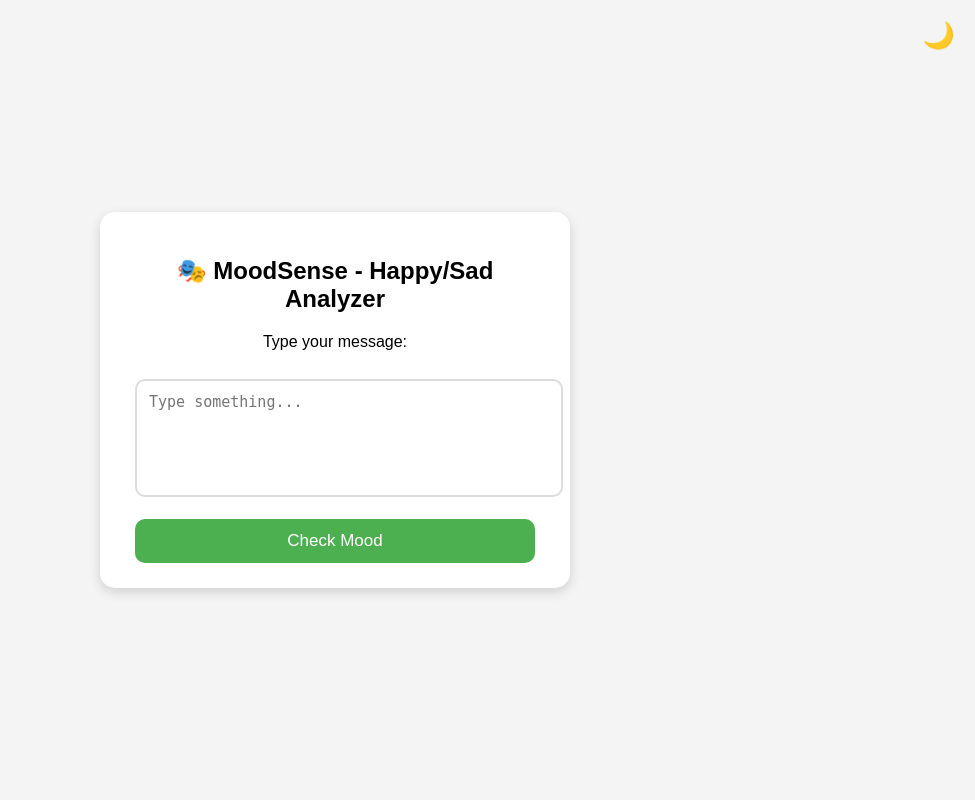
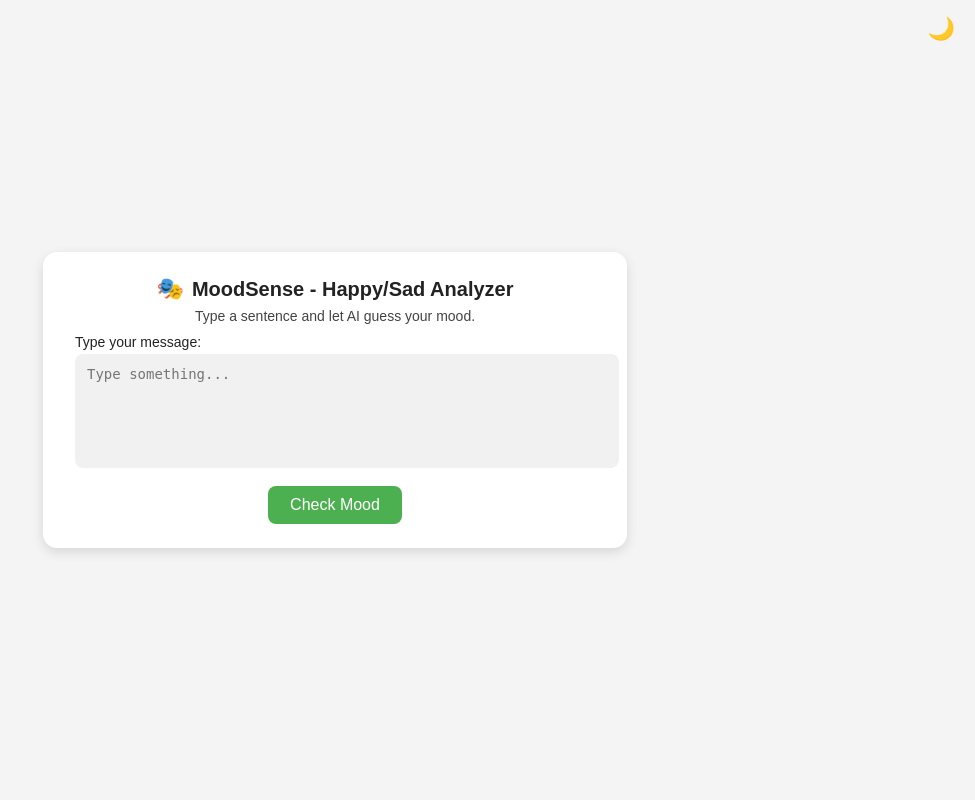
Before and after one commit to 1rajkamal/MoodSense, a Flask app: page / in a window 1280 px wide. Shown: the whole page, without its empty margins (305-1280 px from the left). Run offline with Flask 3, Linux system fonts and the light colour scheme; parts of the project's set-up code (start-up, migrations or seed data) failed here and were passed over.

Commit message:
Improve UI: theme memory + colored progress bar

```diff
--- a/templates/index.html
+++ b/templates/index.html
@@ -6,117 +6,231 @@
     <style>
         body {
             font-family: Arial, sans-serif;
-            background: var(--bg-color, #f4f4f4);
             display: flex;
             justify-content: center;
             align-items: center;
             height: 100vh;
-            transition: background 0.4s ease;
             margin: 0;
+            transition: background 0.3s ease, color 0.3s ease;
+        }
+
+        body.light {
+            background: #f4f4f4;
+            color: #222;
+        }
+
+        body.dark {
+            background: #121212;
+            color: #f5f5f5;
         }
 
         .card {
-            background: var(--card-bg, white);
-            padding: 25px 35px;
-            border-radius: 15px;
-            box-shadow: 0 4px 12px rgba(0,0,0,0.15);
-            width: 400px;
+            background: white;
+            padding: 24px 32px;
+            border-radius: 14px;
+            box-shadow: 0 4px 12px rgba(0,0,0,0.12);
+            width: 520px;
             text-align: center;
-            transition: background 0.4s;
+            transition: background 0.3s ease, box-shadow 0.3s ease;
+        }
+
+        body.dark .card {
+            background: #1f1f1f;
+            box-shadow: 0 4px 18px rgba(255,255,255,0.08);
+        }
+
+        .title-row {
+            display: flex;
+            justify-content: center;
+            align-items: center;
+            gap: 8px;
+            margin-bottom: 6px;
+        }
+
+        .subtitle {
+            margin-top: 4px;
+            margin-bottom: 8px;
+            font-size: 14px;
+            opacity: 0.85;
+        }
+
+        .label-text {
+            margin-top: 10px;
+            margin-bottom: 4px;
+            font-size: 14px;
+            text-align: left;
         }
 
         textarea {
             width: 100%;
             height: 90px;
             padding: 12px;
-            margin-top: 12px;
-            border-radius: 10px;
-            border: 2px solid var(--border-color, #ddd);
+            border-radius: 8px;
+            border: none;
             resize: none;
-            font-size: 15px;
+            font-size: 14px;
+            background: #f1f1f1;
+        }
+
+        textarea:focus {
+            outline: none;
+            box-shadow: 0 0 0 2px rgba(76,175,80,0.25);
+        }
+
+        body.dark textarea {
+            background: #171717;
+            color: #f5f5f5;
         }
 
         button {
-            margin-top: 18px;
-            padding: 12px;
-            width: 100%;
-            border-radius: 10px;
+            margin-top: 14px;
+            padding: 10px 22px;
+            border-radius: 8px;
             border: none;
             cursor: pointer;
-            font-size: 17px;
+            font-size: 16px;
             background: #4CAF50;
             color: white;
-            transition: 0.3s;
         }
 
-        .result {
+        .theme-toggle {
+            position: absolute;
+            top: 16px;
+            right: 20px;
+            cursor: pointer;
+            font-size: 22px;
+        }
+
+        .result-main {
             margin-top: 18px;
             font-size: 20px;
-            font-weight: bold;
+            font-weight: 600;
         }
 
-        .bar-container {
-            width: 100%;
-            height: 14px;
-            background: #ddd;
-            border-radius: 10px;
-            margin-top: 10px;
+        .result-main.happy {
+            color: #2e7d32;
         }
 
-        .bar {
-            height: 100%;
-            width: 0%;
-            transition: width 1s ease;
-            border-radius: 10px;
+        .result-main.sad {
+            color: #c62828;
         }
 
-        .toggle {
-            cursor: pointer;
-            font-size: 26px;
-            position: absolute;
-            top: 20px;
-            right: 20px;
+        body.dark .result-main.happy {
+            color: #8bc34a;
+        }
+
+        body.dark .result-main.sad {
+            color: #ff8a80;
+        }
+
+        .conf-text {
+            margin-top: 6px;
+            font-size: 14px;
+            opacity: 0.85;
+        }
+
+        .progress-wrapper {
+            margin-top: 8px;
+            width: 100%;
+        }
+
+        .progress-track {
+            width: 100%;
+            height: 10px;
+            background: #e0e0e0;
+            border-radius: 999px;
+            overflow: hidden;
+        }
+
+        body.dark .progress-track {
+            background: #555;
+        }
+
+        .progress-fill {
+            height: 100%;
+            width: 0;
+            border-radius: 999px;
+            transition: width 0.4s ease;
+        }
+
+        .progress-fill.happy {
+            background: linear-gradient(90deg, #66bb6a, #2e7d32);
+        }
+
+        .progress-fill.sad {
+            background: linear-gradient(90deg, #ef5350, #c62828);
         }
     </style>
 </head>
-<body>
-
-<span class="toggle" onclick="toggleTheme()">🌙</span>
+<body class="light" id="page-body">
+    <span class="theme-toggle" id="themeToggle" onclick="toggleTheme()">🌙</span>
 
     <div class="card">
-    <h2>🎭 MoodSense - Happy/Sad Analyzer</h2>
-    <p>Type your message:</p>
+        <div class="title-row">
+            <div style="font-size:22px;">🎭</div>
+            <div style="font-size:20px;font-weight:600;">MoodSense - Happy/Sad Analyzer</div>
+        </div>
+        <div class="subtitle">Type a sentence and let AI guess your mood.</div>
 
+        <div class="label-text">Type your message:</div>
         <form method="POST">
             <textarea name="message" placeholder="Type something...">{{ user_text }}</textarea>
+            <br>
             <button type="submit">Check Mood</button>
         </form>
 
         {% if mood %}
-        <div class="result">{{ mood }} {{ emoji }}</div>
-        <p>Confidence: {{ confidence }}%</p>
+            <div class="result-main {% if 'HAPPY' in mood %}happy{% elif 'SAD' in mood %}sad{% endif %}">
+                {{ mood }} {% if 'HAPPY' in mood %}😄{% elif 'SAD' in mood %}😢{% endif %}
+            </div>
 
-        <div class="bar-container">
-            <div class="bar" style="background: {{ bar_color }}; width: {{ confidence }}%;"></div>
+            {% if confidence %}
+            <div class="conf-text">
+                Confidence: {{ confidence }}%
             </div>
+
+            <div class="progress-wrapper">
+                <div class="progress-track">
+                    <div id="progressFill"
+                         class="progress-fill {% if 'HAPPY' in mood %}happy{% elif 'SAD' in mood %}sad{% endif %}"
+                         data-conf="{{ confidence }}"></div>
+                </div>
+            </div>
+            {% endif %}
         {% endif %}
     </div>
 
     <script>
+        // ----- Theme with localStorage -----
+        function applyTheme(mode) {
+            const body = document.getElementById("page-body");
+            const btn  = document.getElementById("themeToggle");
+            body.className = mode;
+            btn.textContent = mode === "dark" ? "☀️" : "🌙";
+        }
+
         function toggleTheme() {
-    if (document.body.style.background === "rgb(34, 34, 34)") {
-        document.body.style.background = "#f4f4f4";
-        document.documentElement.style.setProperty('--card-bg', 'white');
-        document.documentElement.style.setProperty('--border-color', '#ddd');
-        document.querySelector(".toggle").innerHTML = "🌙";
-    } else {
-        document.body.style.background = "#222";
-        document.documentElement.style.setProperty('--card-bg', '#333');
-        document.documentElement.style.setProperty('--border-color', '#555');
-        document.querySelector(".toggle").innerHTML = "☀";
+            const current = localStorage.getItem("moodTheme") || "light";
+            const next = current === "light" ? "dark" : "light";
+            localStorage.setItem("moodTheme", next);
+            applyTheme(next);
         }
-}
+
+        // Apply saved theme on each page load
+        const savedTheme = localStorage.getItem("moodTheme") || "light";
+        applyTheme(savedTheme);
+
+        // ----- Progress bar fill -----
+        window.addEventListener("load", () => {
+            const fill = document.getElementById("progressFill");
+            if (!fill) return;
+            let conf = parseFloat(fill.getAttribute("data-conf") || "0");
+            if (isNaN(conf)) conf = 0;
+            conf = Math.max(0, Math.min(conf, 100));
+            requestAnimationFrame(() => {
+                fill.style.width = conf + "%";
+            });
+        });
     </script>
-
 </body>
 </html>
```
Lines whose indentation alone changed are shown as unchanged.
